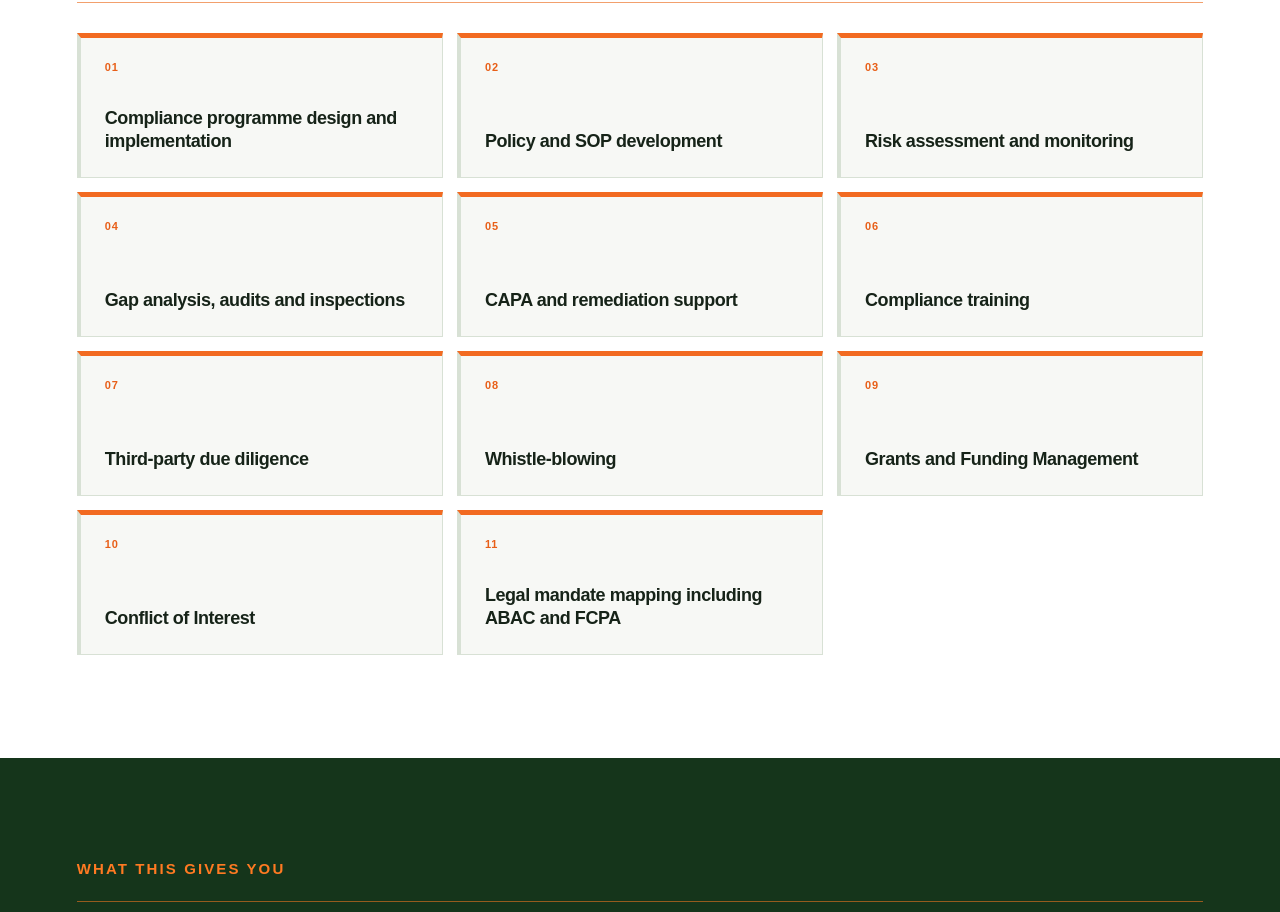
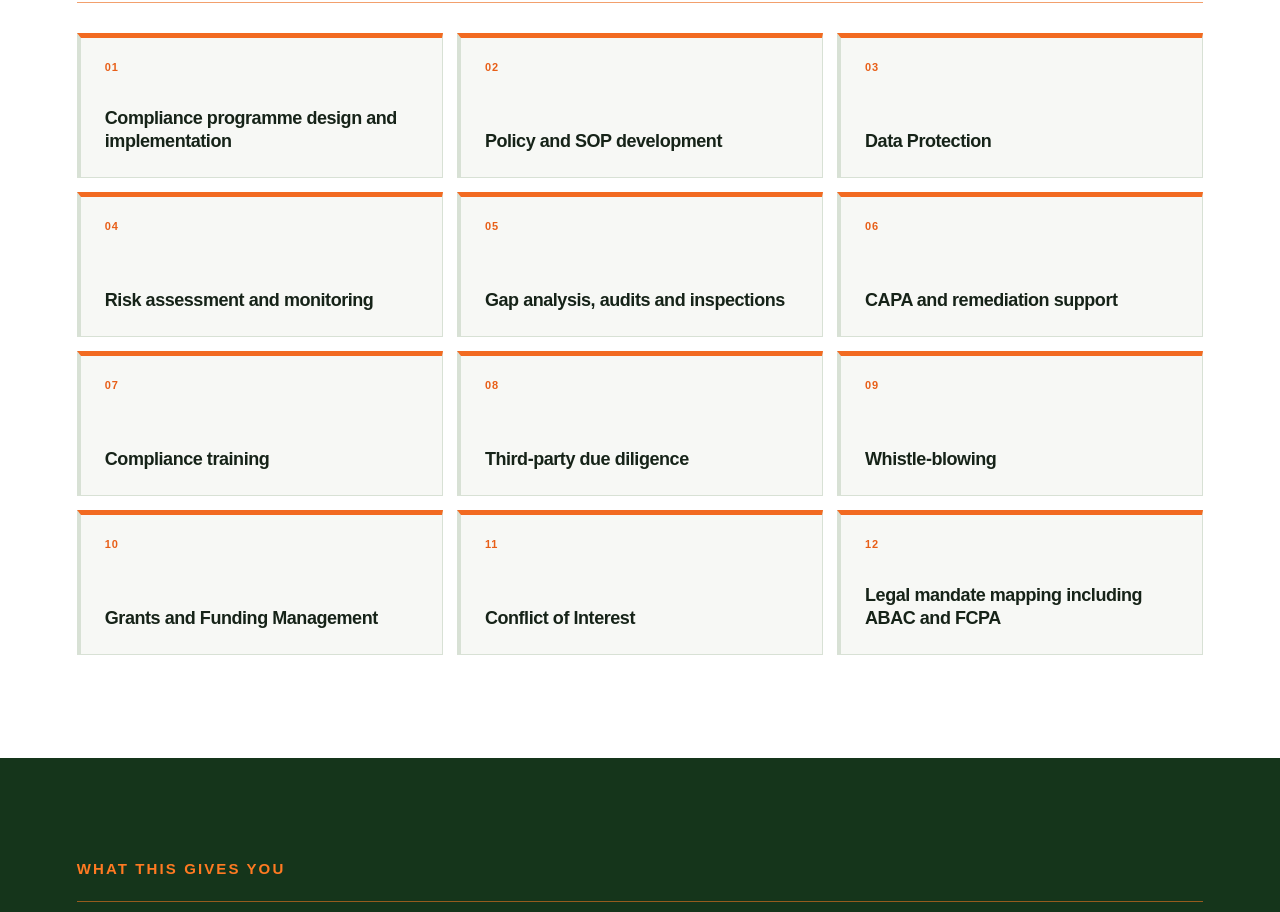
Before and after one commit to eunomiapharmaservices/Eunomia_New_Website, a Next.js app: page /services/governance-assurance in a window 1280 px wide. Shown: the part 1820-2732 px from the top of the page. Built offline with nearby package versions, Linux system fonts and the light colour scheme.

Commit message:
Add Data Protection scope and redirect legacy service URL

```diff
--- a/app/services/governance-assurance/page.tsx
+++ b/app/services/governance-assurance/page.tsx
@@ -20,6 +20,7 @@ export default function Page() {
       services={[
         "Compliance programme design and implementation",
         "Policy and SOP development",
+        "Data Protection",
         "Risk assessment and monitoring",
         "Gap analysis, audits and inspections",
         "CAPA and remediation support",
--- a/components/ServiceSubpage.tsx
+++ b/components/ServiceSubpage.tsx
@@ -96,7 +96,7 @@ export function ServiceSubpage({
       </section>
       {heroDetail}
       {!hideScope && (
-        <section className="subservice-scope section-pad">
+        <section id="scope-of-support" className="subservice-scope section-pad">
           <div>
             <p className="section-kicker">What we can take on</p>
             <h2>{kicker}: scope of support</h2>
--- a/next.config.ts
+++ b/next.config.ts
@@ -40,6 +40,7 @@ const nextConfig: NextConfig = {
       { source: "/blog", destination: "/resources", permanent: true },
       { source: "/ai-governance", destination: "/services/automation-of-compliance-operations", permanent: true },
       { source: "/audits", destination: "/services/governance-assurance", permanent: true },
+      { source: "/dataprotection", destination: "/services/governance-assurance#scope-of-support", permanent: true },
       { source: "/sop", destination: "/services/governance-assurance", permanent: true },
       // Old WordPress URLs still indexed by Bing / Google (found 28 Sep 2026)
       { source: "/healthcare-compliance-services", destination: "/services", permanent: true },
```
